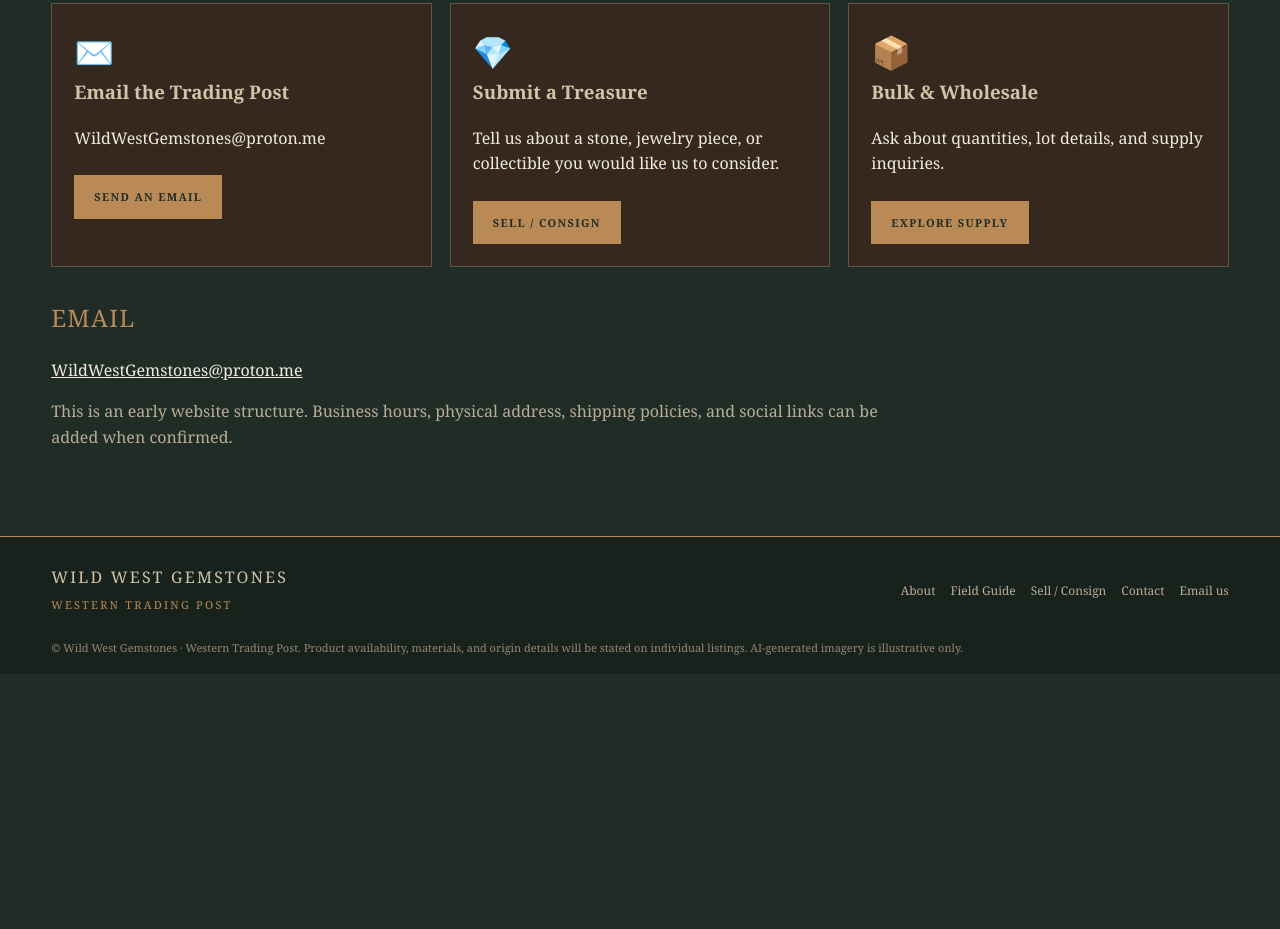
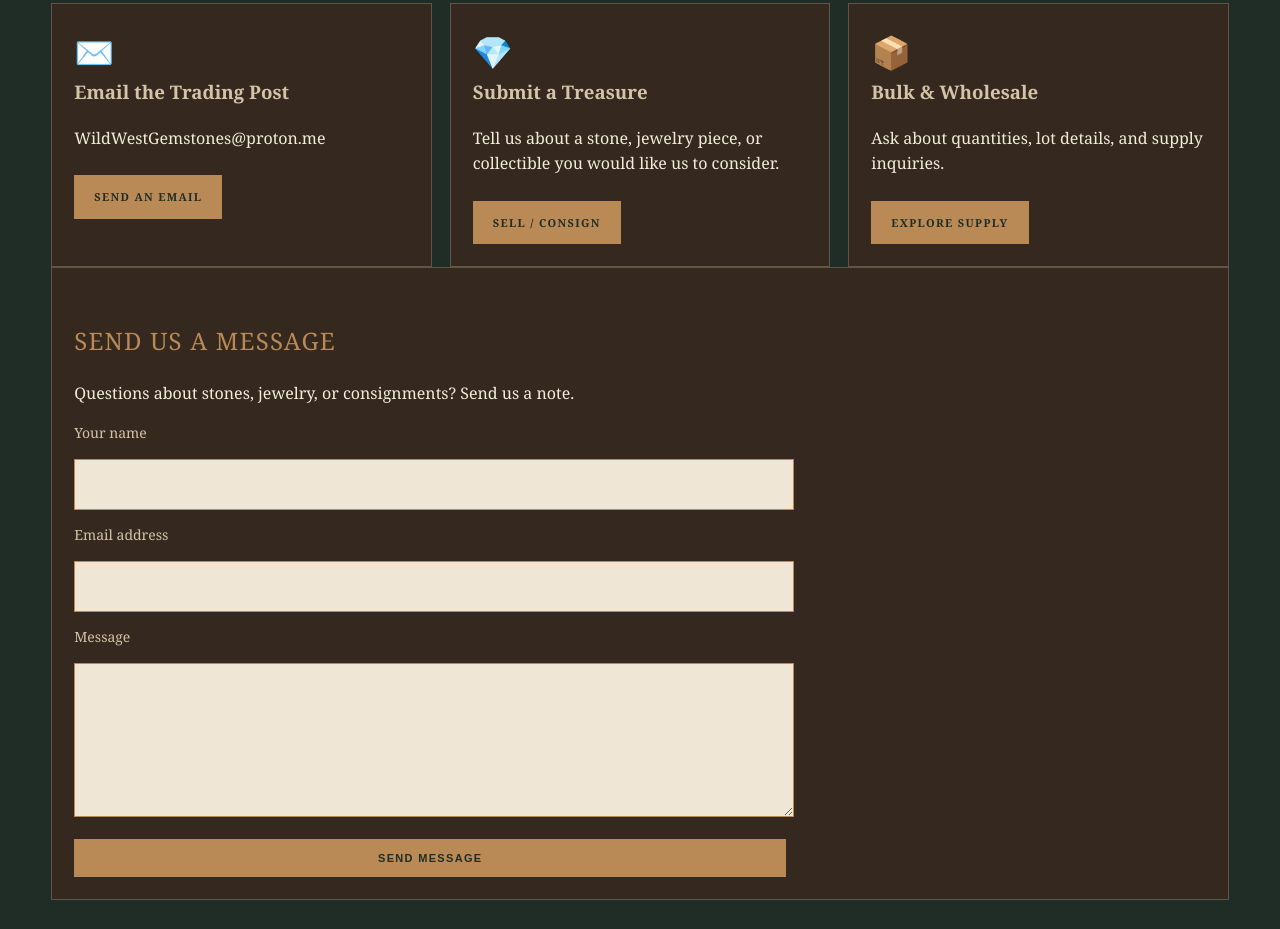
Before and after one commit to VeraLynnDeGraw/WildWestGemstones, a plain HTML site: page contact.html in a window 1280 px wide. Shown: the part 493-1422 px from the top of the page. Before the commit the page ends 1167 px from the top, so only its background shows below. Drawn offline with Linux system fonts and the light colour scheme.

Commit message:
Add Web3Forms contact form

```diff
--- a/contact.html
+++ b/contact.html
@@ -7,6 +7,23 @@
 <div class="notice"><strong>Image transparency:</strong> Some design and promotional imagery on this site is AI-generated and illustrative. It does not depict actual inventory. Items offered for sale are real products; actual product photographs and item-specific descriptions will be provided for listings.</div>
 <section class="pagehead"><div class="wrap"><div class="eyebrow">Visit the Trading Post</div><h1>Let's talk treasures</h1><p>For general questions, maker partnerships, stone lots, antique pieces, or selling and consignment inquiries, contact us by email.</p></div></section><main class="content"><div class="wrap">
 <div class="cards"><article class="card"><div class="icon">✉️</div><h3>Email the Trading Post</h3><p>WildWestGemstones@proton.me</p><a class="btn" href="mailto:WildWestGemstones@proton.me">Send an email</a></article><article class="card"><div class="icon">💎</div><h3>Submit a Treasure</h3><p>Tell us about a stone, jewelry piece, or collectible you would like us to consider.</p><a class="btn" href="sell-consign.html">Sell / Consign</a></article><article class="card"><div class="icon">📦</div><h3>Bulk & Wholesale</h3><p>Ask about quantities, lot details, and supply inquiries.</p><a class="btn" href="wholesale-supply.html">Explore supply</a></article></div>
+
+<article class="card">
+<h2>Send us a message</h2>
+<p>Questions about stones, jewelry, or consignments? Send us a note.</p>
+<form class="form" action="https://api.web3forms.com/submit" method="POST">
+<input type="hidden" name="access_key" value="feb14cd0-bc85-4e1c-80a2-18ca2d8bf15b">
+<input type="hidden" name="subject" value="New Wild West Gemstones inquiry">
+<input type="checkbox" name="botcheck" style="display:none">
+<label for="contact-name">Your name</label>
+<input id="contact-name" type="text" name="name" required>
+<label for="contact-email">Email address</label>
+<input id="contact-email" type="email" name="email" required>
+<label for="contact-message">Message</label>
+<textarea id="contact-message" name="message" rows="5" required></textarea>
+<button class="btn" type="submit">Send message</button>
+</form>
+</article>
 <h2>Email</h2><p><a href="mailto:WildWestGemstones@proton.me">WildWestGemstones@proton.me</a></p><p class="muted">This is an early website structure. Business hours, physical address, shipping policies, and social links can be added when confirmed.</p></div></main>
 <footer><div class="wrap"><div class="footrow"><div class="footbrand">WILD WEST GEMSTONES<br><span style="color:var(--brass);font-size:11px">WESTERN TRADING POST</span></div><div class="footlinks"><a href="about.html">About</a><a href="field-guide.html">Field Guide</a><a href="sell-consign.html">Sell / Consign</a><a href="contact.html">Contact</a><a href="mailto:WildWestGemstones@proton.me">Email us</a></div></div><div class="copyright">© Wild West Gemstones · Western Trading Post. Product availability, materials, and origin details will be stated on individual listings. AI-generated imagery is illustrative only.</div></div></footer>
 </body></html>
```
